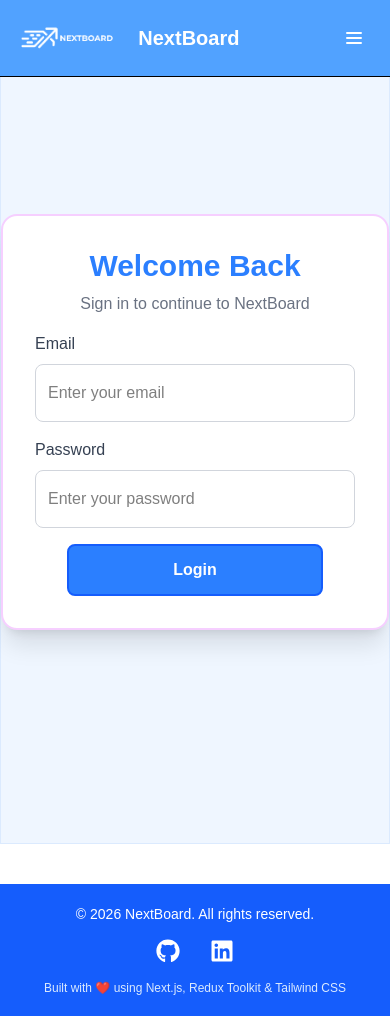
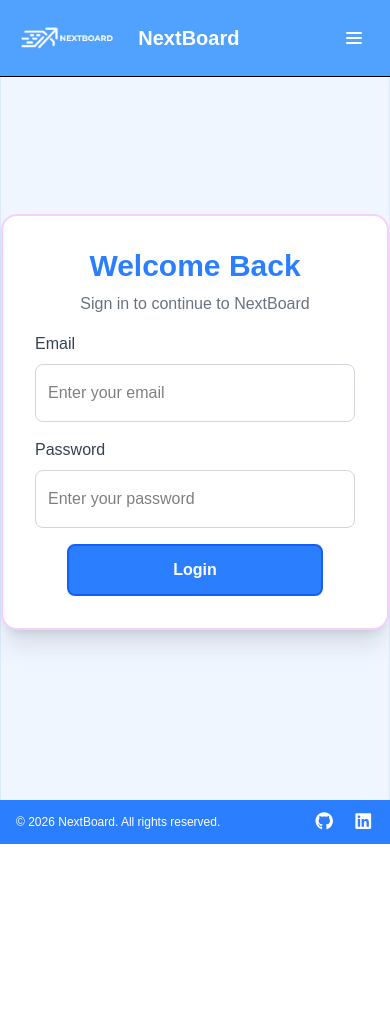
Before and after one commit to Youssef-Hassan-Git/SocialApplication, a Next.js app: page /login in a window 390 px wide. After the commit the page ends 844 px from the top, so only its background shows below. Built offline with nearby package versions, Linux system fonts and the light colour scheme.

Commit message:
some modification on borders and footer

```diff
--- a/app/Components/CreatePost.tsx
+++ b/app/Components/CreatePost.tsx
@@ -54,7 +54,7 @@ useEffect(() => {
 }, [user, dispatch]);
   return (
     <>
-      <div className="bg-white rounded-lg shadow-lg  p-4">
+      <div className="bg-white border-2 border-fuchsia-200 rounded-lg shadow-lg  p-4">
         <textarea
           placeholder={`What's on your mind?, ${name}`}
           className="w-full border border-gray-600 min-h-45 resize-none  rounded p-3 shadow-lg"
--- a/app/Components/Footer.tsx
+++ b/app/Components/Footer.tsx
@@ -7,14 +7,19 @@ import {
 } from "@fortawesome/free-brands-svg-icons";
 
 export default function Footer() {
+
   return (
-    <footer className="bg-blue-600 text-white py-5 mt-10">
-      <div className="max-w-7xl mx-auto flex flex-col items-center gap-3">
-        <p className="text-sm">
+<footer className="fixed bottom-0 left-0 w-full bg-blue-500 text-white py-2 px-4 z-50">
+  <div className="max-w-7xl mx-auto flex items-center justify-between">
+    <p className="text-xs">
       © {new Date().getFullYear()} NextBoard. All rights reserved.
     </p>
 
-        <div className="flex items-center gap-6 text-2xl">
+    <p className="text-xs hidden md:block">
+      Built with ❤️ using Next.js, Redux Toolkit & Tailwind CSS
+    </p>
+
+    <div className="flex items-center gap-4 text-lg">
       <a
         href="https://github.com/Youssef-Hassan-Git"
         target="_blank"
@@ -33,10 +38,6 @@ export default function Footer() {
         <FontAwesomeIcon icon={faLinkedin} />
       </a>
     </div>
-
-        <p className="text-xs text-blue-100">
-          Built with ❤️ using Next.js, Redux Toolkit & Tailwind CSS
-        </p>
   </div>
 </footer>
   );
--- a/app/Components/PostCard.tsx
+++ b/app/Components/PostCard.tsx
@@ -87,7 +87,7 @@ export default function PostCard({ postDetails, showComments }: PostCardProps) {
 
   return (
     /* Card Container */
-    <div className="md:max-w-7xl max-w-lg  mx-auto shadow-xl bg-white border border-gray-200 rounded-sm font-sans">
+    <div className="md:max-w-7xl max-w-lg  mx-auto shadow-xl bg-white border-2 border-fuchsia-200 rounded-sm font-sans">
       {/* 1. Header Row */}
       <div className="flex items-center justify-between p-4 pb-2">
         <div className="flex items-center space-x-3">
--- a/app/layout.tsx
+++ b/app/layout.tsx
@@ -1,18 +1,15 @@
 "use client";
-import type { Metadata } from "next";
+
 import { Geist, Geist_Mono } from "next/font/google";
 import "./globals.css";
 import Navbar from "./Components/navbar/Navbar";
-// Font Awesome Configuration
+import Footer from "./Components/Footer";
 import { config } from "@fortawesome/fontawesome-svg-core";
 import "@fortawesome/fontawesome-svg-core/styles.css";
 import { Provider } from "react-redux";
 import { store } from "./lib/Redux/ReduxStore";
 import AuthRefresh from "./_AuthRefresher/AuthRefresh";
-import { Toaster } from 'react-hot-toast';
-import Footer from "./Components/Footer";
-
-config.autoAddCss = false;
+import { Toaster } from "react-hot-toast";
 
 config.autoAddCss = false;
 
@@ -36,16 +33,23 @@ export default function RootLayout({
       <head>
         <title>NextBoard</title>
       </head>
+
       <body
         className={`${geistSans.variable} ${geistMono.variable} antialiased`}
       >
         <Provider store={store}>
-           <Toaster position="top-right" />
+          <Toaster position="top-right" />
+
           <AuthRefresh>
+            <div className="min-h-screen flex flex-col">
+              <Navbar />
 
-            <Navbar />
-            {children}
-            <Footer />
+              <main className="flex-1">
+                {children}
+              </main>
+
+              <Footer />
+            </div>
           </AuthRefresh>
         </Provider>
       </body>
```
Lines whose indentation alone changed are shown as unchanged.
